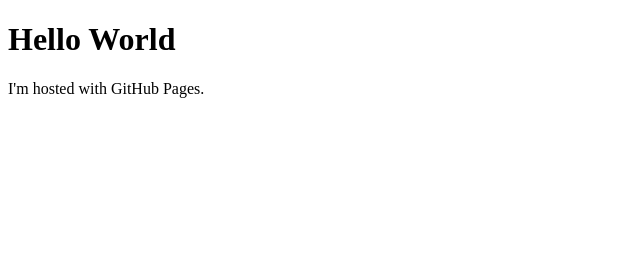
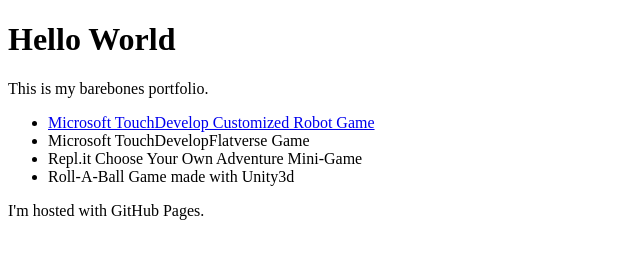
Before and after one commit to D1HARDIE/D1HARDIE.github.io, a plain HTML site: page index.html in a window 1280 px wide. Shown: the whole page, without its empty margins (0-640 px from the left). Drawn offline with Linux system fonts and the light colour scheme.

```diff
--- a/index.html
+++ b/index.html
@@ -2,6 +2,13 @@
 <html>
 <body>
 <h1>Hello World</h1>
+<p>This is my barebones portfolio.</p>
+<ul>
+<li><a href="https://www.touchdevelop.com/juhpsr">Microsoft TouchDevelop Customized Robot Game </a>
+<li>Microsoft TouchDevelopFlatverse Game
+<li>Repl.it Choose Your Own Adventure Mini-Game
+<li>Roll-A-Ball Game made with Unity3d
+</ul>
 <p>I'm hosted with GitHub Pages.</p>
 </body>
 </html>
```
